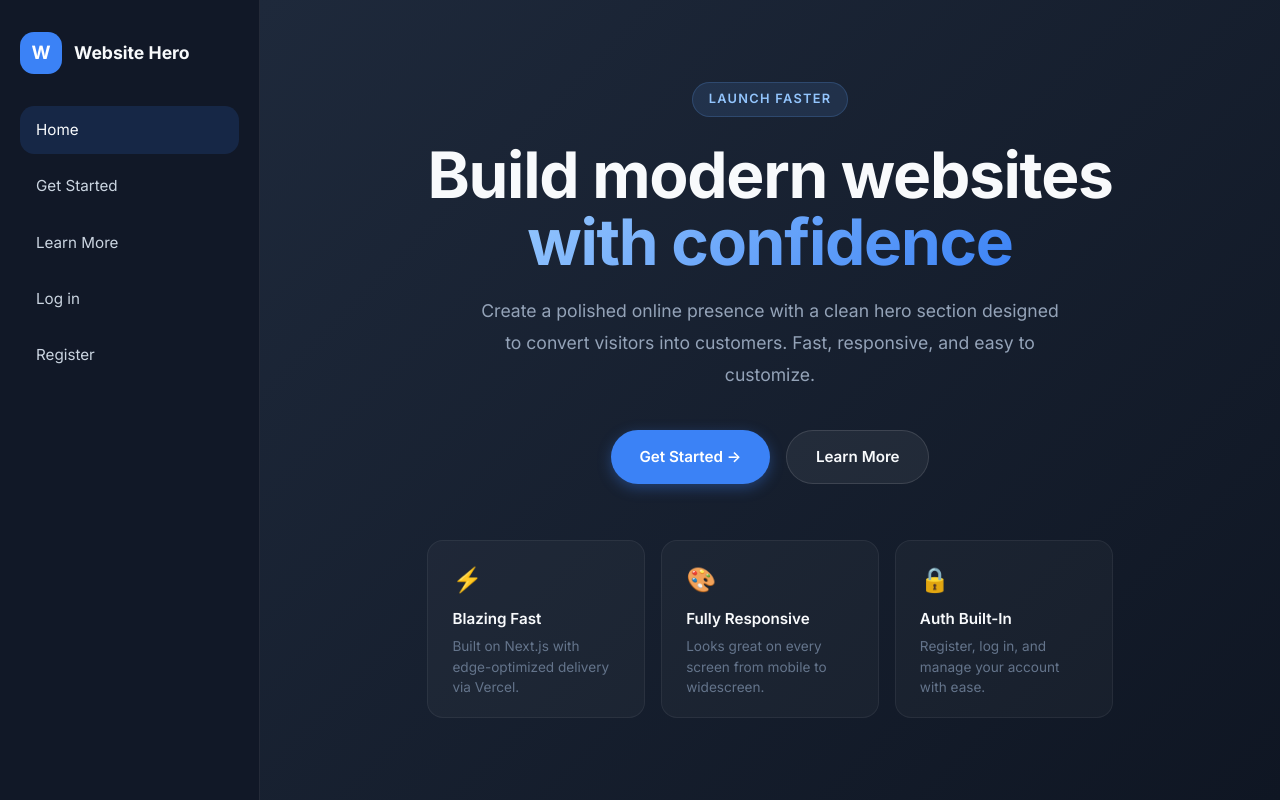
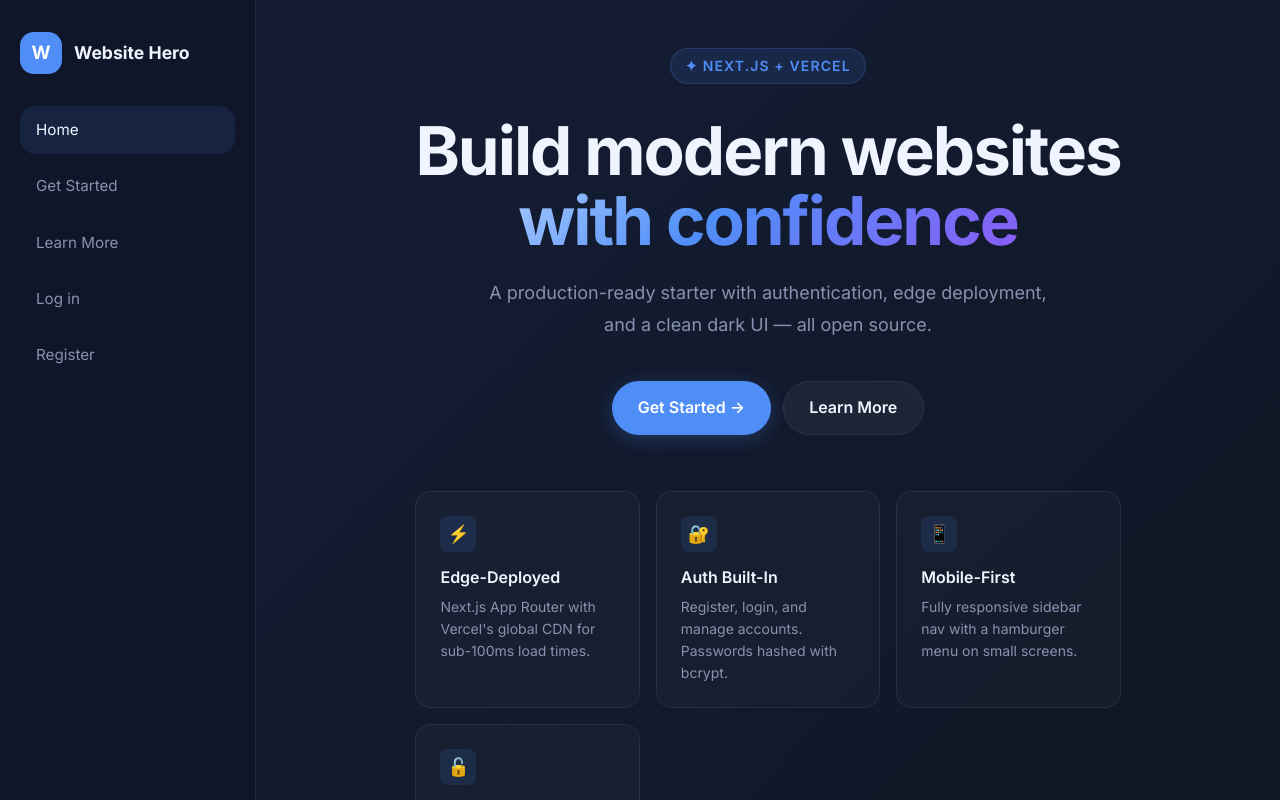
Before and after one commit to theminecraftwardenguy-cmyk/website, a Next.js app: page / in a window 1280 px wide. Shown: the top 800 px of the page. Built offline with nearby package versions, Linux system fonts and the light colour scheme.

Commit message:
fix: clean up repo for Vercel deployment — remove PHP/SQLite junk, improve design & configs

```diff
--- a/app/api/auth/logout/route.ts
+++ b/app/api/auth/logout/route.ts
@@ -1,4 +1,4 @@
 import { NextResponse } from 'next/server'
 export async function POST() {
-  return NextResponse.json({ message: 'Logged out' })
+  return NextResponse.json({ message: 'Logged out successfully' })
 }
--- a/app/globals.css
+++ b/app/globals.css
@@ -1,26 +1,50 @@
 *, *::before, *::after { box-sizing: border-box; margin: 0; padding: 0; }
 
 :root {
-  --bg: #0f172a;
-  --surface: #111827;
-  --surface2: #1e293b;
-  --border: rgba(255,255,255,0.08);
-  --text: #f8fafc;
-  --text-muted: #cbd5e1;
-  --text-faint: #94a3b8;
-  --accent: #3b82f6;
-  --accent-hover: #2563eb;
-  --accent-faint: rgba(59,130,246,0.15);
-  --error: #ef4444;
-  --success: #22c55e;
+  /* Surfaces */
+  --bg: #0a0f1e;
+  --surface: #0f1629;
+  --surface2: #141d35;
+  --surface3: #1a2440;
+  --border: rgba(255,255,255,0.07);
+  --border-hover: rgba(255,255,255,0.14);
+
+  /* Text */
+  --text: #f0f4ff;
+  --text-muted: #8892b0;
+  --text-faint: #4a5580;
+
+  /* Accent — electric blue-indigo */
+  --accent: #4f8ef7;
+  --accent-hover: #3a7af0;
+  --accent-active: #2962d4;
+  --accent-faint: rgba(79,142,247,0.12);
+  --accent-glow: rgba(79,142,247,0.25);
+
+  /* Semantic */
+  --error: #ff6b6b;
+  --error-bg: rgba(255,107,107,0.1);
+  --success: #34d399;
+  --success-bg: rgba(52,211,153,0.1);
+
+  /* Tokens */
   --radius-sm: 0.375rem;
   --radius-md: 0.5rem;
   --radius-lg: 0.75rem;
-  --radius-xl: 0.9rem;
+  --radius-xl: 1rem;
   --radius-full: 9999px;
+  --transition: 180ms cubic-bezier(0.16, 1, 0.3, 1);
   --font-body: 'Inter', -apple-system, BlinkMacSystemFont, 'Segoe UI', sans-serif;
-  --sidebar-width: 260px;
-  --transition: 180ms cubic-bezier(0.16, 1, 0.3, 1);
+  --sidebar-width: 256px;
+
+  /* Type scale */
+  --text-xs:   clamp(0.75rem,  0.7rem  + 0.25vw, 0.875rem);
+  --text-sm:   clamp(0.875rem, 0.8rem  + 0.35vw, 1rem);
+  --text-base: clamp(1rem,     0.95rem + 0.25vw, 1.125rem);
+  --text-lg:   clamp(1.125rem, 1rem    + 0.75vw, 1.5rem);
+  --text-xl:   clamp(1.5rem,   1.2rem  + 1.25vw, 2.25rem);
+  --text-2xl:  clamp(2rem,     1.2rem  + 2.5vw,  3.5rem);
+  --text-hero: clamp(2.5rem,   1rem    + 4vw,    5rem);
 }
 
 html {
@@ -28,6 +52,7 @@ html {
   -moz-osx-font-smoothing: grayscale;
   text-rendering: optimizeLegibility;
   scroll-behavior: smooth;
+  scroll-padding-top: 1rem;
 }
 
 body {
@@ -35,7 +60,7 @@ body {
   background: var(--bg);
   color: var(--text);
   font-family: var(--font-body);
-  font-size: 1rem;
+  font-size: var(--text-base);
   line-height: 1.6;
 }
 
@@ -44,12 +69,13 @@ input, button, textarea, select { font: inherit; color: inherit; }
 button { cursor: pointer; background: none; border: none; }
 a { color: inherit; text-decoration: none; }
 
-::selection { background: rgba(59,130,246,0.3); color: var(--text); }
+::selection { background: rgba(79,142,247,0.3); color: var(--text); }
 :focus-visible { outline: 2px solid var(--accent); outline-offset: 3px; border-radius: var(--radius-sm); }
 
 @media (prefers-reduced-motion: reduce) {
   *, *::before, *::after {
     animation-duration: 0.01ms !important;
     transition-duration: 0.01ms !important;
+    scroll-behavior: auto !important;
   }
 }
--- a/app/layout.tsx
+++ b/app/layout.tsx
@@ -3,16 +3,20 @@ import './globals.css'
 
 export const metadata: Metadata = {
   title: 'Website Hero',
-  description: 'Build modern websites with confidence',
+  description: 'Build modern websites with confidence — fast, responsive, open source.',
 }
 
 export default function RootLayout({ children }: { children: React.ReactNode }) {
   return (
     <html lang="en">
       <head>
+        <link rel="icon" type="image/x-icon" href="/favicon.ico" />
         <link rel="preconnect" href="https://fonts.googleapis.com" />
         <link rel="preconnect" href="https://fonts.gstatic.com" crossOrigin="anonymous" />
-        <link href="https://fonts.googleapis.com/css2?family=Inter:wght@300..700&display=swap" rel="stylesheet" />
+        <link
+          href="https://fonts.googleapis.com/css2?family=Inter:wght@300..700&display=swap"
+          rel="stylesheet"
+        />
       </head>
       <body>{children}</body>
     </html>
--- a/app/page.tsx
+++ b/app/page.tsx
@@ -1,116 +1,166 @@
 import PageShell from '@/components/PageShell'
 import Link from 'next/link'
 
-export const metadata = { title: 'Website Hero' }
+export const metadata = { title: 'Website Hero — Build modern websites' }
 
 export default function Home() {
   return (
     <PageShell>
       <style>{`
-        .hero { max-width: 860px; text-align: center; }
+        .hero {
+          max-width: 820px;
+          text-align: center;
+          padding: 1rem 0;
+        }
         .badge {
-          display: inline-block;
-          padding: 0.4rem 1rem;
-          margin-bottom: 1.5rem;
-          background: rgba(96,165,250,0.12);
-          color: #93c5fd;
-          border-radius: 9999px;
-          font-size: 0.8rem;
-          letter-spacing: 0.1em;
+          display: inline-flex;
+          align-items: center;
+          gap: 0.4rem;
+          padding: 0.35rem 0.9rem;
+          margin-bottom: 2rem;
+          background: var(--accent-faint);
+          color: var(--accent);
+          border: 1px solid rgba(79,142,247,0.2);
+          border-radius: var(--radius-full);
+          font-size: var(--text-xs);
+          letter-spacing: 0.08em;
           text-transform: uppercase;
           font-weight: 600;
-          border: 1px solid rgba(96,165,250,0.2);
         }
         .hero-title {
-          font-size: clamp(2.2rem, 5vw, 4.5rem);
+          font-size: var(--text-hero);
           font-weight: 700;
           line-height: 1.05;
           margin: 0 0 1.25rem;
-          letter-spacing: -0.02em;
+          letter-spacing: -0.03em;
+          color: var(--text);
         }
-        .hero-title span {
-          background: linear-gradient(135deg, #93c5fd, #3b82f6);
+        .hero-title .gradient {
+          background: linear-gradient(135deg, #a5c8ff 0%, #4f8ef7 40%, #8b5cf6 100%);
           -webkit-background-clip: text;
           -webkit-text-fill-color: transparent;
           background-clip: text;
         }
         .hero-copy {
-          font-size: 1.1rem;
+          font-size: var(--text-base);
           line-height: 1.8;
-          max-width: 580px;
+          max-width: 560px;
           margin: 0 auto 2.5rem;
-          color: #94a3b8;
+          color: var(--text-muted);
         }
-        .hero-actions { display: flex; flex-wrap: wrap; justify-content: center; gap: 1rem; }
+        .hero-actions {
+          display: flex;
+          flex-wrap: wrap;
+          justify-content: center;
+          gap: 0.75rem;
+          margin-bottom: 3.5rem;
+        }
         .btn {
           display: inline-flex;
           align-items: center;
           justify-content: center;
-          padding: 0.85rem 1.8rem;
-          border-radius: 9999px;
+          gap: 0.4rem;
+          padding: 0.8rem 1.6rem;
+          border-radius: var(--radius-full);
           font-weight: 600;
-          font-size: 0.95rem;
-          transition: transform 0.18s ease, background-color 0.18s ease, box-shadow 0.18s ease;
+          font-size: var(--text-sm);
+          transition: transform var(--transition), background-color var(--transition), box-shadow var(--transition);
           text-decoration: none;
         }
         .btn-primary {
           background: var(--accent);
           color: #fff;
-          box-shadow: 0 4px 14px rgba(59,130,246,0.35);
+          box-shadow: 0 4px 18px var(--accent-glow);
         }
-        .btn-primary:hover { background: var(--accent-hover); transform: translateY(-2px); box-shadow: 0 8px 20px rgba(59,130,246,0.4); }
-        .btn-secondary {
-          background: rgba(255,255,255,0.06);
+        .btn-primary:hover {
+          background: var(--accent-hover);
+          transform: translateY(-2px);
+          box-shadow: 0 8px 24px var(--accent-glow);
+        }
+        .btn-ghost {
+          background: rgba(255,255,255,0.05);
           color: var(--text);
-          border: 1px solid rgba(255,255,255,0.12);
+          border: 1px solid var(--border);
         }
-        .btn-secondary:hover { background: rgba(255,255,255,0.1); transform: translateY(-2px); }
+        .btn-ghost:hover {
+          background: rgba(255,255,255,0.09);
+          border-color: var(--border-hover);
+          transform: translateY(-2px);
+        }
         .features {
           display: grid;
-          grid-template-columns: repeat(auto-fit, minmax(200px, 1fr));
+          grid-template-columns: repeat(auto-fit, minmax(220px, 1fr));
           gap: 1rem;
-          margin-top: 3.5rem;
           width: 100%;
         }
         .feature-card {
-          background: rgba(255,255,255,0.03);
-          border: 1px solid rgba(255,255,255,0.06);
-          border-radius: 1rem;
-          padding: 1.25rem 1.5rem;
+          background: rgba(255,255,255,0.025);
+          border: 1px solid var(--border);
+          border-radius: var(--radius-xl);
+          padding: 1.5rem;
           text-align: left;
+          transition: border-color var(--transition), background var(--transition);
         }
-        .feature-icon { font-size: 1.5rem; margin-bottom: 0.5rem; }
-        .feature-title { font-weight: 600; font-size: 0.95rem; margin-bottom: 0.3rem; }
-        .feature-desc { font-size: 0.85rem; color: #64748b; line-height: 1.5; }
+        .feature-card:hover {
+          border-color: var(--border-hover);
+          background: rgba(255,255,255,0.04);
+        }
+        .feature-icon {
+          width: 36px;
+          height: 36px;
+          border-radius: var(--radius-md);
+          background: var(--accent-faint);
+          display: grid;
+          place-items: center;
+          margin-bottom: 0.85rem;
+          font-size: 1.1rem;
+        }
+        .feature-title {
+          font-weight: 600;
+          font-size: var(--text-sm);
+          margin-bottom: 0.35rem;
+          color: var(--text);
+        }
+        .feature-desc {
+          font-size: var(--text-xs);
+          color: var(--text-muted);
+          line-height: 1.55;
+        }
       `}</style>
       <div className="hero">
-        <span className="badge">Launch faster</span>
+        <span className="badge">✦ Next.js + Vercel</span>
         <h1 className="hero-title">
-          Build modern websites<br /><span>with confidence</span>
+          Build modern websites<br />
+          <span className="gradient">with confidence</span>
         </h1>
         <p className="hero-copy">
-          Create a polished online presence with a clean hero section designed to
-          convert visitors into customers. Fast, responsive, and easy to customize.
+          A production-ready starter with authentication, edge deployment,
+          and a clean dark UI — all open source.
         </p>
         <div className="hero-actions">
           <Link href="/get-started" className="btn btn-primary">Get Started →</Link>
-          <Link href="/learn-more" className="btn btn-secondary">Learn More</Link>
+          <Link href="/learn-more" className="btn btn-ghost">Learn More</Link>
         </div>
         <div className="features">
           <div className="feature-card">
             <div className="feature-icon">⚡</div>
-            <div className="feature-title">Blazing Fast</div>
-            <div className="feature-desc">Built on Next.js with edge-optimized delivery via Vercel.</div>
+            <div className="feature-title">Edge-Deployed</div>
+            <div className="feature-desc">Next.js App Router with Vercel's global CDN for sub-100ms load times.</div>
           </div>
           <div className="feature-card">
-            <div className="feature-icon">🎨</div>
-            <div className="feature-title">Fully Responsive</div>
-            <div className="feature-desc">Looks great on every screen from mobile to widescreen.</div>
+            <div className="feature-icon">🔐</div>
+            <div className="feature-title">Auth Built-In</div>
+            <div className="feature-desc">Register, login, and manage accounts. Passwords hashed with bcrypt.</div>
           </div>
           <div className="feature-card">
-            <div className="feature-icon">🔒</div>
-            <div className="feature-title">Auth Built-In</div>
-            <div className="feature-desc">Register, log in, and manage your account with ease.</div>
+            <div className="feature-icon">📱</div>
+            <div className="feature-title">Mobile-First</div>
+            <div className="feature-desc">Fully responsive sidebar nav with a hamburger menu on small screens.</div>
+          </div>
+          <div className="feature-card">
+            <div className="feature-icon">🔓</div>
+            <div className="feature-title">Open Source</div>
+            <div className="feature-desc">MIT licensed. Fork it, hack it, deploy your own version in minutes.</div>
           </div>
         </div>
       </div>
--- a/next.config.js
+++ b/next.config.js
@@ -1,3 +1,7 @@
 /** @type {import('next').NextConfig} */
-const nextConfig = {}
+const nextConfig = {
+  // PHP files have been removed — this is a pure Next.js project
+  // Auth uses in-memory store (global.__users) — works with Vercel serverless
+  // For persistent users across deploys, swap in a DB like PlanetScale or Neon
+}
 module.exports = nextConfig
--- a/tsconfig.json
+++ b/tsconfig.json
@@ -1,5 +1,6 @@
 {
   "compilerOptions": {
+    "target": "es5",
     "lib": ["dom", "dom.iterable", "esnext"],
     "allowJs": true,
     "skipLibCheck": true,
```
Also changed, not shown: app/api/auth/delete/route.ts (+13 -6 lines), app/api/auth/login/route.ts (+18 -10 lines), app/api/auth/register/route.ts (+21 -12 lines), lib/users.ts (added, +46 -0 lines), package.json (+5 -2 lines), vercel.json, 2 other files (tests, documents, lock files or other folders).
